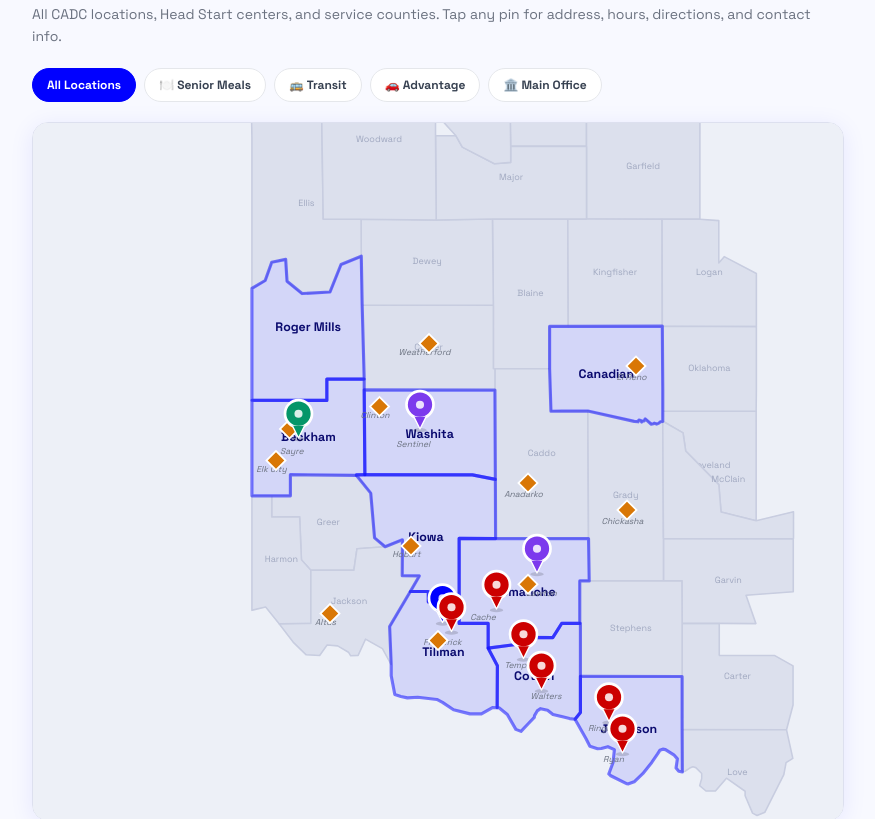
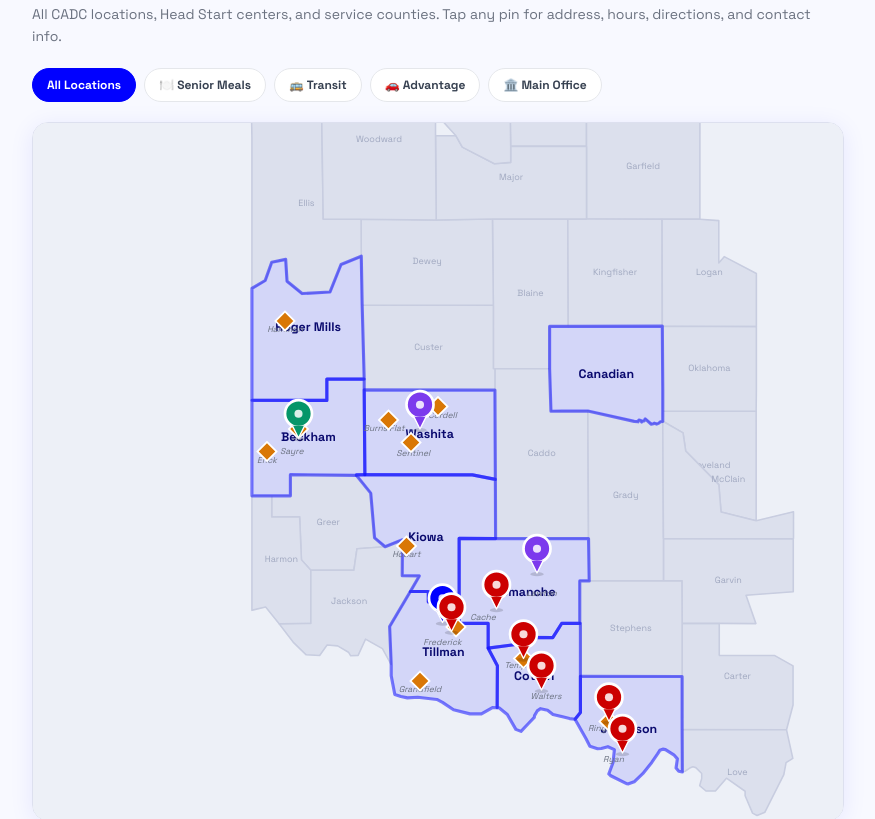
Before and after one commit to ironsilkstrategies/CADC, a Next.js app: page /about in a window 1280 px wide. Shown: the part 1200-2019 px from the top of the page, without its empty margins (202-1077 px from the left). Built offline with nearby package versions, Linux system fonts and the light colour scheme.

Commit message:
Add files via upload

```diff
--- a/app/about/page.tsx
+++ b/app/about/page.tsx
@@ -34,9 +34,9 @@ const PROGRAMS = [
 const STAFF = [
   { name: "Leslea Hixson", title: "Executive Director", bio: "Executive Director since January 2024. Previously served as CADC's Head Start/Early Head Start Director. Holds a bachelor's degree in Elementary Education and a master's in Education Administration, with 17 years in public education as a teacher and administrator." },
   { name: "Terry Collom", title: "Chief Financial Officer", bio: "CFO with 16 years at CADC. Bachelor's degree in Accounting from Cameron University and 27 years of experience in the accounting field, including 10 years in private manufacturing." },
-  { name: "Robin Harris", title: "Head Start & Early Head Start Director", bio: "Leads CADC's Head Start and Early Head Start program across 11 centers in Southwest Oklahoma." },
+  { name: "Robin Harris", title: "Head Start & Early Head Start Director", bio: "Leads CADC's Head Start and Early Head Start program across 11 centers in Southwest Oklahoma.", phone: "580-726-3343", email: "rharris@cadcok.org" },
   { name: "Gilbert Nuncio", title: "Transit Director", bio: "13 years with CADC. Started as a Red River Transportation driver in 2014, promoted to Maintenance Supervisor in 2016, Route Supervisor in 2018, and Transit Director in 2021." },
-  { name: "Robert Meador", title: "Weatherization & Housing Director", bio: "Joined CADC in September 1991. Has overseen weatherization of over a thousand homes and led numerous housing rehabilitation projects over a 35-year career in community action." },
+  { name: "Robert Meador", title: "Weatherization & Housing Director", bio: "Joined CADC in September 1991. Has overseen weatherization of over a thousand homes and led numerous housing rehabilitation projects over a 35-year career in community action.", phone: "580-305-0853" },
   { name: "Laura Vardell", title: "Senior Nutrition Director", bio: "4 years with CADC, overseeing congregate meal programs across Southwest Oklahoma." },
   { name: "Scott Fraley", title: "Community Market Director", bio: "Brings 30+ years of leadership experience in retail, merchandising, and materials management. Born and raised in Frederick, deeply rooted in the community." },
   { name: "Kristie Jackson", title: "Advantage Director", bio: "Started at CADC as a Head Start teacher in September 2022. Long personal history with CADC — attended Head Start as a child, as did her children." },
@@ -392,17 +392,18 @@ const LOCATION_SVG: Record<string, { x: number; y: number }> = {
 
 // Head Start centers — 11 locations across SW Oklahoma
 const HEAD_START_CENTERS = [
-  { name: "Hobart Head Start",      city: "Hobart",      county: "Kiowa",      x: 318, y: 248, phone: "580-335-5588", mapsQuery: "Hobart OK 73651" },
-  { name: "Altus Head Start",       city: "Altus",        county: "Jackson",    x: 282, y: 278, phone: "580-335-5588", mapsQuery: "Altus OK 73521" },
-  { name: "Lawton Head Start",      city: "Lawton",       county: "Comanche",   x: 370, y: 265, phone: "580-335-5588", mapsQuery: "Lawton OK 73501" },
-  { name: "Frederick Head Start",   city: "Frederick",    county: "Tillman",    x: 330, y: 290, phone: "580-335-5588", mapsQuery: "Frederick OK 73542" },
-  { name: "Sayre Head Start",       city: "Sayre",        county: "Beckham",    x: 264, y: 196, phone: "580-335-5588", mapsQuery: "Sayre OK 73662" },
-  { name: "Elk City Head Start",    city: "Elk City",     county: "Beckham",    x: 258, y: 210, phone: "580-335-5588", mapsQuery: "Elk City OK 73644" },
-  { name: "Clinton Head Start",     city: "Clinton",      county: "Washita",    x: 304, y: 186, phone: "580-335-5588", mapsQuery: "Clinton OK 73601" },
-  { name: "Weatherford Head Start", city: "Weatherford",  county: "Custer",     x: 326, y: 158, phone: "580-335-5588", mapsQuery: "Weatherford OK 73096" },
-  { name: "Anadarko Head Start",    city: "Anadarko",     county: "Caddo",      x: 370, y: 220, phone: "580-335-5588", mapsQuery: "Anadarko OK 73005" },
-  { name: "El Reno Head Start",     city: "El Reno",      county: "Canadian",   x: 418, y: 168, phone: "580-335-5588", mapsQuery: "El Reno OK 73036" },
-  { name: "Chickasha Head Start",   city: "Chickasha",    county: "Grady",      x: 414, y: 232, phone: "580-335-5588", mapsQuery: "Chickasha OK 73018" },
+  // Per Robin Harris email 9/1/2026 — 11 centers, 7 counties
+  { name: "Erick Head Start",       city: "Erick",       county: "Beckham",      x: 254, y: 206, phone: "580-726-3343", mapsQuery: "Erick OK 73645" },
+  { name: "Sayre Head Start",       city: "Sayre",       county: "Beckham",      x: 268, y: 196, phone: "580-726-3343", mapsQuery: "Sayre OK 73662" },
+  { name: "Temple Head Start",      city: "Temple",      county: "Cotton",       x: 368, y: 298, phone: "580-726-3343", mapsQuery: "Temple OK 73568" },
+  { name: "Ringling Head Start",    city: "Ringling",    county: "Jefferson",    x: 406, y: 326, phone: "580-726-3343", mapsQuery: "Ringling OK 73456" },
+  { name: "Hobart Head Start",      city: "Hobart",      county: "Kiowa",        x: 316, y: 248, phone: "580-726-3343", mapsQuery: "Hobart OK 73651" },
+  { name: "Hammon Head Start",      city: "Hammon",      county: "Roger Mills",  x: 262, y: 148, phone: "580-726-3343", mapsQuery: "Hammon OK 73650" },
+  { name: "Grandfield Head Start",  city: "Grandfield",  county: "Tillman",      x: 322, y: 308, phone: "580-726-3343", mapsQuery: "Grandfield OK 73546" },
+  { name: "Frederick Head Start",   city: "Frederick",   county: "Tillman",      x: 338, y: 284, phone: "580-726-3343", mapsQuery: "Frederick OK 73542" },
+  { name: "Burns Flat Head Start",  city: "Burns Flat",  county: "Washita",      x: 308, y: 192, phone: "580-726-3343", mapsQuery: "Burns Flat OK 73624" },
+  { name: "Cordell Head Start",     city: "Cordell",     county: "Washita",      x: 330, y: 186, phone: "580-726-3343", mapsQuery: "Cordell OK 73632" },
+  { name: "Sentinel Head Start",    city: "Sentinel",    county: "Washita",      x: 318, y: 202, phone: "580-726-3343", mapsQuery: "Sentinel OK 73664" },
 ];
 
 // SVG Pin component — sleek minimal teardrop
@@ -595,15 +596,13 @@ function LocationMap() {
             {n:"Temple",      x:366,  y:302},
             {n:"Ringling",    x:404,  y:330},
             {n:"Ryan",        x:408,  y:344},
-            {n:"Sentinel",    x:319,  y:204},
+            {n:"Sentinel",    x:319,  y:208},
             {n:"Hobart",      x:316,  y:253},
-            {n:"Altus",       x:280,  y:283},
-            {n:"Clinton",     x:302,  y:191},
-            {n:"Elk City",    x:256,  y:215},
-            {n:"Anadarko",    x:368,  y:226},
-            {n:"El Reno",     x:416,  y:174},
-            {n:"Chickasha",   x:412,  y:238},
-            {n:"Weatherford", x:324,  y:163},
+            {n:"Erick",       x:254,  y:211},
+            {n:"Hammon",      x:262,  y:153},
+            {n:"Grandfield",  x:322,  y:313},
+            {n:"Burns Flat",  x:306,  y:197},
+            {n:"Cordell",     x:332,  y:191},
           ].map(c => (
             <text key={c.n} x={c.x} y={c.y} textAnchor="middle" fontSize={3.8} fill="#6b7280" fontStyle="italic" style={{ userSelect: "none", pointerEvents: "none" }}>{c.n}</text>
           ))}
@@ -803,7 +802,13 @@ export default function AboutPage() {
               <li key={s.name} style={{ background: "white", border: "1px solid #e5e7eb", borderRadius: 14, padding: "20px 22px" }}>
                 <p style={{ color: "#111827", fontWeight: 800, fontSize: 15, margin: "0 0 3px" }}>{s.name}</p>
                 <p style={{ color: "#CC0000", fontSize: 10, fontWeight: 700, textTransform: "uppercase", letterSpacing: "0.09em", margin: "0 0 10px" }}>{s.title}</p>
-                <p style={{ color: "#6b7280", fontSize: 12, lineHeight: 1.65, margin: 0 }}>{s.bio}</p>
+                <p style={{ color: "#6b7280", fontSize: 12, lineHeight: 1.65, margin: "0 0 8px" }}>{s.bio}</p>
+                {"phone" in s && (s as {phone?:string}).phone && (
+                  <a href={`tel:+1${(s as {phone:string}).phone.replace(/\D/g,"")}`} style={{ display: "inline-flex", alignItems: "center", gap: 5, color: "#0101FF", fontWeight: 700, fontSize: 12, textDecoration: "none", marginRight: 12 }}>📞 {(s as {phone:string}).phone}</a>
+                )}
+                {"email" in s && (s as {email?:string}).email && (
+                  <a href={`mailto:${(s as {email:string}).email}`} style={{ display: "inline-flex", alignItems: "center", gap: 5, color: "#0101FF", fontWeight: 700, fontSize: 12, textDecoration: "none" }}>✉️ {(s as {email:string}).email}</a>
+                )}
               </li>
             ))}
           </ul>
```
